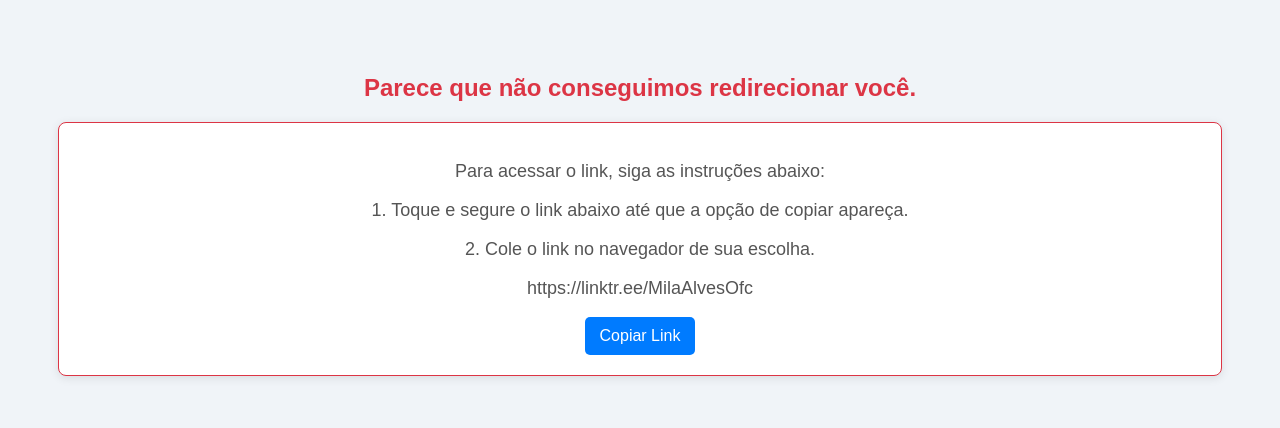
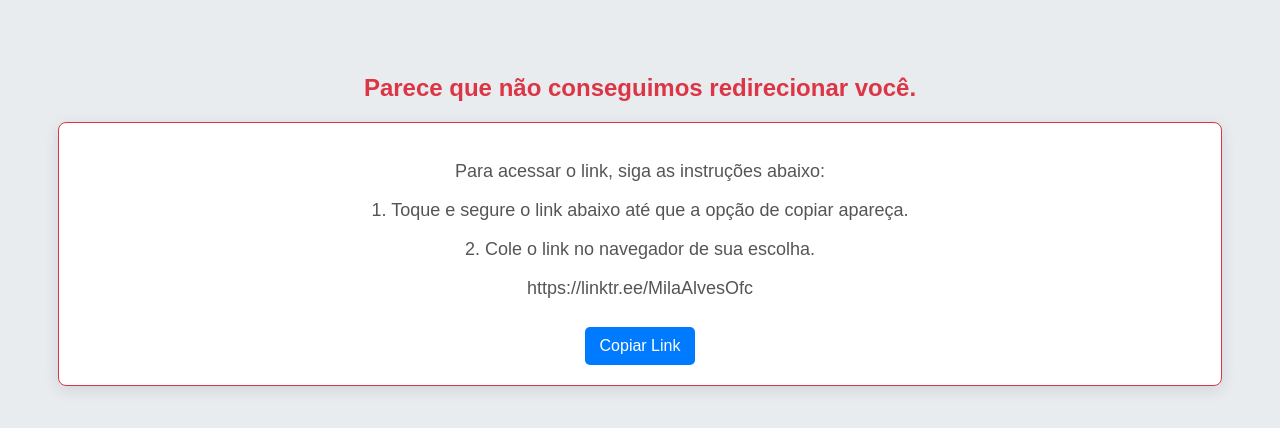
Before and after one commit to bruxo5/redirecionamento, a plain HTML site: page index.html in a window 1280 px wide. Drawn offline with Linux system fonts and the light colour scheme.

Commit message:
Update index.html

```diff
--- a/index.html
+++ b/index.html
@@ -9,23 +9,25 @@
             font-family: Arial, sans-serif;
             text-align: center;
             padding: 50px;
-            background-color: #f0f4f8;
+            background-color: #e9ecef; /* Cor de fundo mais clara e suave */
             color: #333;
         }
         h1 {
             font-size: 24px;
-            color: #dc3545; /* Cor do título mais suave */
+            color: #dc3545; /* Cor do título suave */
+            margin-bottom: 20px; /* Espaço abaixo do título */
         }
         .error-message {
             display: none;
             margin-top: 20px;
             font-size: 18px;
-            color: #555; /* Cor do texto da mensagem de erro mais suave */
+            color: #555; /* Cor do texto da mensagem de erro */
             background-color: #fff; /* Fundo branco para a mensagem de erro */
             border: 1px solid #dc3545; /* Borda vermelha */
             padding: 20px;
             border-radius: 8px; /* Bordas arredondadas */
-            box-shadow: 0 2px 10px rgba(0, 0, 0, 0.1); /* Sombra suave */
+            box-shadow: 0 4px 15px rgba(0, 0, 0, 0.1); /* Sombra mais suave */
+            transition: all 0.3s ease; /* Transição suave */
         }
         button {
             padding: 10px 15px;
@@ -35,6 +37,7 @@
             border: none;
             border-radius: 5px;
             cursor: pointer;
+            margin-top: 10px; /* Espaço acima do botão */
         }
         button:hover {
             background-color: #0056b3;
```
